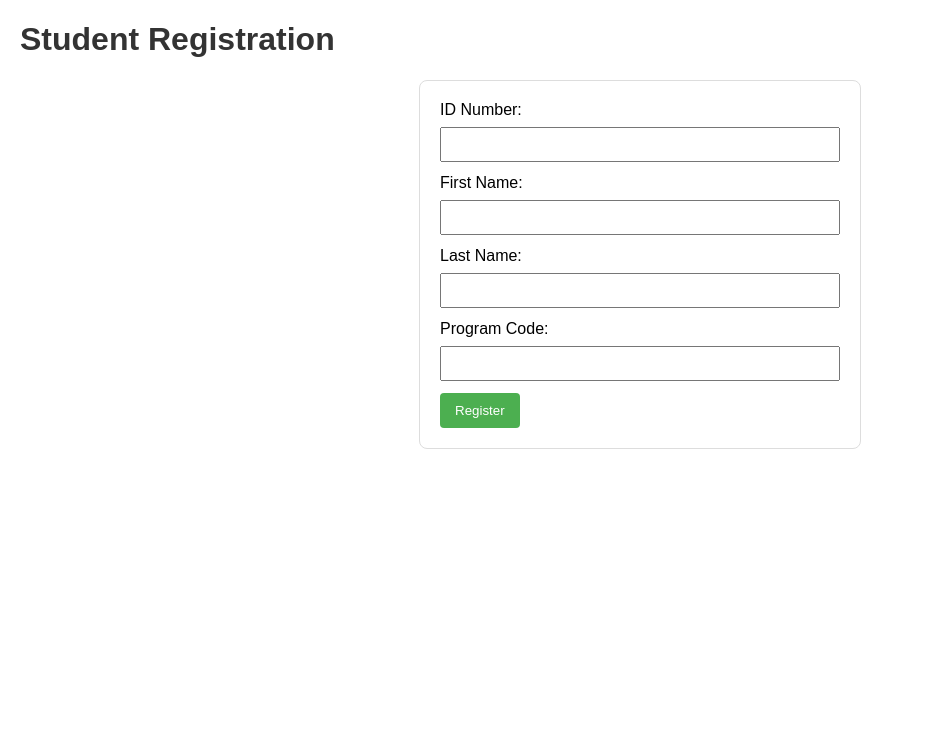
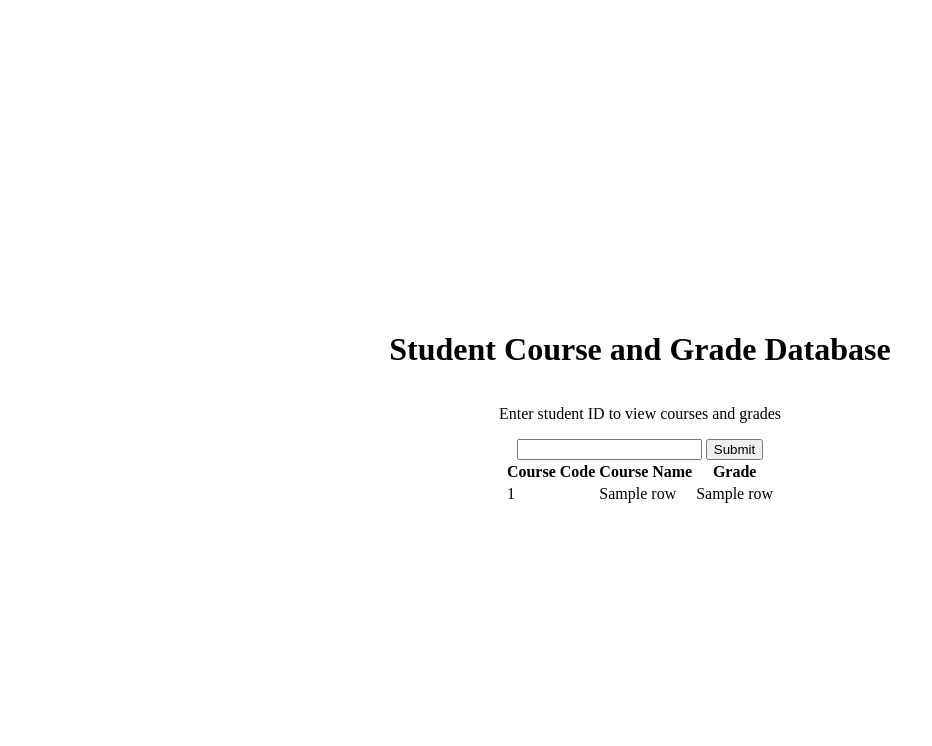
Before and after one commit to Alledarw/UniversityDatabase, a Flask app: template templates/index.html in a window 1280 px wide. Shown: the top 746 px of the page, without its empty margins (0-932 px from the left). Before the commit the page ends 449 px from the top, so only its background shows below. Run offline with Flask 3, Linux system fonts and the light colour scheme; the template is opened without the code that fills it: most values are stand-ins (such as "Sample title", 1, 10 or a date in 2020); some libraries are stand-ins or nearby versions.

Commit message:
Chaged the original program to a simpler program where a user can search on student idnr and get courses and grades.
Original program was to safe to perform basic SQL injections, which was part of the assigment.

Changed app.py
Changed index.html

```diff
--- a/app.py
+++ b/app.py
@@ -1,6 +1,8 @@
-from dotenv import load_dotenv
 from flask import Flask, render_template, request
 from psycopg2 import connect, DatabaseError
+from dotenv import load_dotenv
+from psycopg2 import DatabaseError, connect
+
 import os
 
 load_dotenv()
@@ -34,35 +36,45 @@ def render_index():
     return render_template("index.html")
 
 
+# UNSAFE - Vulnerable to SQL injections
 @app.route("/submit", methods=["POST"])
 def submit():
-    idnr = request.form.get("idnr")
-    first_name = request.form.get("first_name")
-    last_name = request.form.get("last_name")
-    program_code = request.form.get("program_code")
+    student_idnr = request.form.get("student_idnr")
+    query = f"""
+    SELECT courses.course_code, courses.name AS course_name, taken.grade
+    FROM students
+    JOIN taken ON students.idnr = taken.student_idnr
+    JOIN courses ON taken.course_code = courses.course_code
+    WHERE students.idnr = '{student_idnr}';
+    """
+    query_result = execute_query(query, fetchall=True)
+    if query_result is None:
+        query_result = []
+    return render_template("index.html", data=query_result)
 
-    # SQL INJECTION - SAFE
-    # Using parameterized queries (like %s) helps prevent SQL injection by automatically escaping and quoting the values.
-    query = "INSERT INTO students (idnr, first_name, last_name, program_code) VALUES (%s, %s, %s, %s)"
-    parameters = (idnr, first_name, last_name, program_code)
 
-    # SQL INJECTION - UNSAFE
-    # To test an SQL injection, try the following in any of the data fields in index.html: ' OR '1'='1
-    # See if the SQL error message disappears. If it disappears it could be a sign that the site is vulnerable to an SQL injection attack.
+# SAFE - Safe against SQL injections
+#  # Using parameterized queries (like %s) helps prevent SQL injection by automatically escaping and quoting the values.
 
-    # query = (
-    #    f"INSERT INTO students (idnr, first_name, last_name, program_code) "
-    #    f"VALUES ('{idnr}', '{first_name}', '{last_name}', '{program_code}')"
-    # )
-
-    try:
-        execute_query(query, parameters)
-        message = "Student registered successfully!"
-    except DatabaseError as e:
-        print(e)
-        message = "Error registering student. Please try again."
-
-    return render_template("index.html", message=message)
+# @app.route("/submit", methods=["POST"])
+# def submit():
+#     student_idnr = request.form.get("student_idnr")
+#
+#     # SQL query using parameterized query
+#     query = """
+#     SELECT courses.course_code, courses.name AS course_name, taken.grade
+#     FROM students
+#     JOIN taken ON students.idnr = taken.student_idnr
+#     JOIN courses ON taken.course_code = courses.course_code
+#     WHERE students.idnr = %s;
+#     """
+#
+#     parameters = (student_idnr,)
+#
+#     query_result = execute_query(query, parameters, fetchall=True)
+#     if query_result is None:
+#         query_result = []
+#     return render_template("index.html", data=query_result)
 
 
 if __name__ == "__main__":
--- a/templates/index.html
+++ b/templates/index.html
@@ -1,38 +1,40 @@
-<!-- templates/index.html -->
-
 <!DOCTYPE html>
 <html lang="en">
-<head>
-    <meta charset="UTF-8">
-    <meta name="viewport" content="width=device-width, initial-scale=1.0">
-    <title>Student Registration</title>
-    <link rel="stylesheet" href="{{ url_for('static', filename='style.css') }}">
-</head>
-<body>
-    <h1>Student Registration</h1>
-
-    <form method="POST" action="/submit">
-        <label for="idnr">ID Number:</label>
-        <input type="text" id="idnr" name="idnr" required>
-
-        <label for="first_name">First Name:</label>
-        <input type="text" id="first_name" name="first_name" required>
-
-        <label for="last_name">Last Name:</label>
-        <input type="text" id="last_name" name="last_name" required>
-
-        <label for="program_code">Program Code:</label>
-        <input type="text" id="program_code" name="program_code" required>
-
-        <button type="submit">Register</button>
+  <head>
+    <meta charset="UTF-8" />
+    <meta name="viewport" content="width=device-width, initial-scale=1.0" />
+    <title>Student Course and Grade Database</title>
+  </head>
+  <body
+    style="
+      display: flex;
+      flex-direction: column;
+      align-items: center;
+      justify-content: center;
+      min-height: 100vh;
+    "
+  >
+    <h1>Student Course and Grade Database</h1>
+    <p>Enter student ID to view courses and grades</p>
+    <form action="/submit" method="post">
+      <input name="student_idnr" type="text" />
+      <button type="submit">Submit</button>
     </form>
-
-    {% if error %}
-        <p class="error">{{ error }}</p>
-    {% endif %}
-
-    {% if message %}
-        <p class="message">{{ message }}</p>
-    {% endif %}
-</body>
+    <table>
+      <thead>
+        <th>Course Code</th>
+        <th>Course Name</th>
+        <th>Grade</th>
+      </thead>
+      <tbody>
+        {% for row in data %}
+        <tr>
+          <td>{{ row[0] }}</td>
+          <td>{{ row[1] }}</td>
+          <td>{{ row[2] }}</td>
+        </tr>
+        {% endfor %}
+      </tbody>
+    </table>
+  </body>
 </html>
```
Also changed, not shown: tables.sql (+1 -6 lines).
